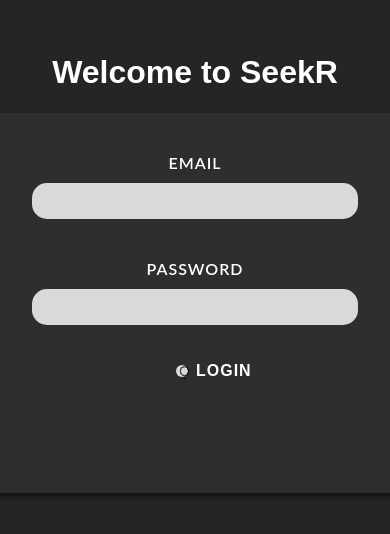
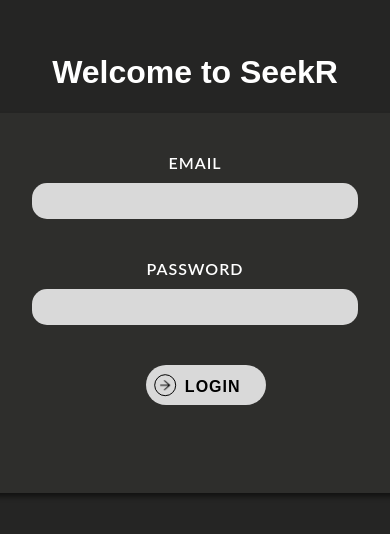
Before and after one commit to jSunpayco/seekr, a React (Vite) app: page / in a window 390 px wide. Shown: the part 178-712 px from the top of the page. Built offline with nearby package versions, Linux system fonts and the light colour scheme.

Commit message:
Form button responsiveness

```diff
--- a/src/components/FormButton/formbutton.module.scss
+++ b/src/components/FormButton/formbutton.module.scss
@@ -1,12 +1,17 @@
 .container{
+    position: relative;
     width: 10vw;
-    position: relative;
     height: 3vw;
     padding: 0 2vw 0 2.5vw;
     text-align: center;
-    &:hover {
-        cursor: pointer;
+    cursor: pointer;
+
+    @media (max-width: 1060px) {
+        width: 100px;
+        height: 36px;
+        padding: 0 25px 0 27px;
     }
+
     &::before{
         content: "";
         color: white;
@@ -18,15 +23,29 @@
         display: block;
         transition: border-radius 0.4s ease, width 0.4s ease;
         overflow: hidden;
+
+        @media (max-width: 1060px) {
+            height: 40px;
+            border-radius: 100px;
+            width: 120px;
+        }
     }
     &:hover::before{
         border-radius: 100px;
         width: 10vw;
         transition: border-radius 0.4s ease, width 0.4s ease-out;
+
+        @media (max-width: 1060px) {
+            width: 120px;
+        }
     }
     &:hover .innerCircle{
-        transform: scale(0.6) translate(150%, -80%);
-        transition: all 0.5s ease;
+        transform: scale(0.6) translate(150%, -90%);
+        transition: transform 0.5s ease;
+
+        @media (max-width: 1060px) {
+            transform: scale(0.6) translate(190%, -67%);
+        }
     }
     &:hover .arrow{
         opacity: 0;
@@ -41,10 +60,16 @@
     &:hover .buttonText{
         color: black;
         transform: translate(-40%, -50%);
-        transition: all 0.3s ease;
+        transition: transform 0.3s ease;
+        @media (max-width: 1060px) {
+            transform: translate(-20%, -30%);
+        }
     }
     .buttonText{
         color: white;
+        @media (max-width: 1060px) {
+            color: black;
+        }
     }
     &:hover .innerCircle{
         background-color: black;
@@ -58,10 +83,16 @@
     &:hover .buttonText{
         color: white;
         transform: translate(-40%, -50%);
-        transition: all 0.3s ease;
+        transition: transform 0.3s ease;
+        @media (max-width: 1060px) {
+            transform: translate(-20%, -30%);
+        }
     }
     .buttonText{
         color: black;
+        @media (max-width: 1060px) {
+            color: white;
+        }
     }
     &:hover .innerCircle{
         background-color: white;
@@ -76,11 +107,19 @@
     width: 2vw;
     height: 2vw;
     transform: translate(91%, -50%);
-    transition: all .7s ease;
+    transition: transform .7s ease;
     display: inline-block;
     border-radius: 100%;
     border: solid;
     border-width: 1px;
+
+    @media (max-width: 1060px) {
+        left: 7%;
+        top: 50%;
+        width: 20px;
+        height: 20px;
+        transform: translate(110%, -40%);
+    }
 }
 
 .arrow{
@@ -105,4 +144,9 @@
     letter-spacing: 1px;
     transition: all 0.3s ease;
     user-select: none;
+
+    @media (max-width: 1060px) {
+        top: 50%;
+        transform: translate(-20%, -30%);
+    }
 }
--- a/src/components/ModalStatus/modalstatus.module.scss
+++ b/src/components/ModalStatus/modalstatus.module.scss
@@ -12,7 +12,8 @@
     border-radius: 20px;
     border: solid black;
     border-width: 1px;
-    height: 400px;
+    min-height: 400px;
+    height: auto;
     max-width: 550px;
     width: 90%;
     position: fixed;
@@ -20,6 +21,10 @@
     left: 50%;
     transform: translate(-50%, -50%);
     display: block;
+
+    @media (max-width: 369px) {
+        padding-bottom: 20px;
+    }
 }
 
 .modalHeader{
```
